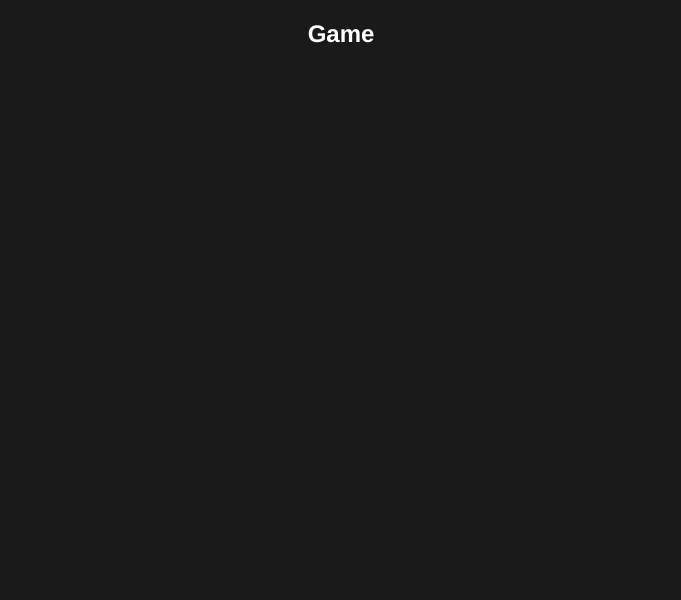
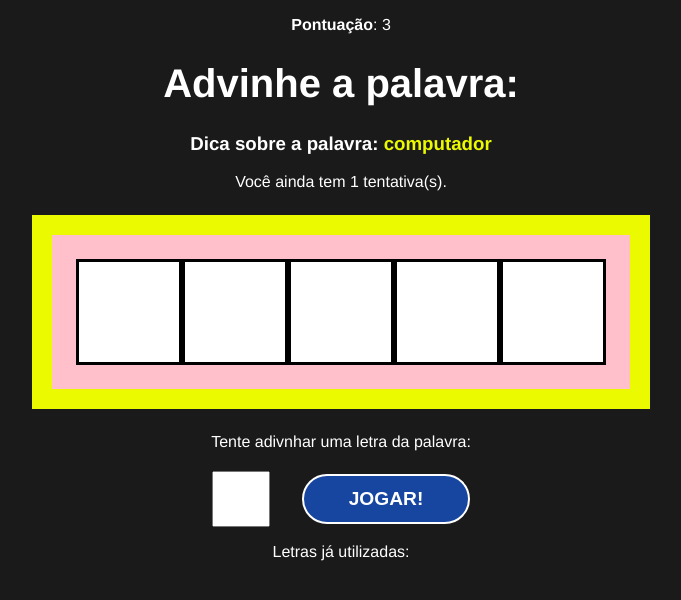
Before and after one commit to DanielKloh/Secret-Word, a React (Vite) app: page / in a window 1280 px wide. Both pictures are taken after a click on the button "COMEÇAR". Shown: the top 600 px of the page, without its empty margins (299-980 px from the left). Built offline with nearby package versions, Linux system fonts and the light colour scheme.

Commit message:
Melhorando o projeto

```diff
--- a/src/App.tsx
+++ b/src/App.tsx
@@ -14,18 +14,24 @@ function App() {
   ];
 
   const [words] = useState(worddList);
-  const [pickedWord, setPickedWord] = useState("");
+  const [pickedWord, setPickedWord] = useState<string[]>([]);
   const [pickedCategory, setPickedCategory] = useState("");
-  const [letters, setLetters] = useState([]);
+  const [letters, setLetters] = useState<string[]>([]);
+
+  const [guessedLetters, setGuessedLetters] = useState<string[]>([]);
+  const [wrongLetters, setWrongLetters] = useState<string[]>([]);
+  const [guesses, setGuesses] = useState(1);
+  const [score, setScore] = useState(3);
 
   const [gameStage, setGameStage] = useState(stages[0].name);
 
   function pickWordAndCategory() {
     const categories = Object.keys(words);
     const category =
-    categories[Math.floor(Math.random() * Object.keys(categories).length)];
+      categories[Math.floor(Math.random() * Object.keys(categories).length)];
 
-    const word = words[category][Math.floor(Math.random() * words[category].length)];
+    const word =
+      words[category][Math.floor(Math.random() * words[category].length)];
 
     return { word, category };
   }
@@ -37,15 +43,51 @@ function App() {
 
     wordLetters = wordLetters.map((l: string) => l.toLowerCase());
 
-    console.log(wordLetters);
+    setPickedWord(word);
+    setPickedCategory(category);
+    setLetters(wordLetters);
 
     setGameStage(stages[1].name);
   };
 
+  function verifiyLetter(letter: string) {
+    const normalizedLetter = letter.toLocaleLowerCase();
+
+    if (
+      guessedLetters.includes(normalizedLetter) ||
+      wrongLetters.includes(normalizedLetter)
+    ) {
+      return;
+    }
+
+    if (letters.includes(normalizedLetter)) {
+      setGuessedLetters((actualGuessedLetters) => [
+        ...actualGuessedLetters,
+        normalizedLetter,
+      ]);
+    } else {
+      setWrongLetters((actualWrongLetters) => [
+        ...actualWrongLetters,
+        normalizedLetter,
+      ]);
+    }
+  }
+
   return (
     <div className="App">
       {gameStage === "start" && <StartScreen startGame={startGame} />}
-      {gameStage === "game" && <Game />}
+      {gameStage === "game" && (
+        <Game
+          verifiyLetter={verifiyLetter}
+          pickedWord={pickedWord}
+          pickedCategory={pickedCategory}
+          letters={letters}
+          guessedLetters={guessedLetters}
+          wrongLetters={wrongLetters}
+          guesses={guesses}
+          score={score}
+        />
+      )}
       {gameStage === "end" && <GameOver />}
     </div>
   );
--- a/src/components/game/game.css
+++ b/src/components/game/game.css
@@ -0,0 +1,51 @@
+.game h1 {
+    font-size: 2.5em;
+  }
+
+  .points span {
+    font-weight: bold;
+  }
+
+  .tip span {
+    color: #ecfa00;
+  }
+
+  .wordContainer {
+    margin: 1.5em;
+    padding: 1.5em;
+    border: 20px solid #ecfa00;
+    display: flex;
+    background-color: pink;
+    color: white;
+  }
+
+  .letter,
+  .blankSquare {
+    font-size: 70px;
+    line-height: 1.5;
+    border: 3px solid #000;
+    height: 100px;
+    width: 100px;
+    text-transform: uppercase;
+    background-color: #fff;
+    color: #000;
+    font-weight: bold;
+  }
+
+  .letterContainer p {
+    margin-bottom: 1.2em;
+  }
+
+  .letterContainer form {
+    display: flex;
+    align-items: center;
+    justify-content: center;
+  }
+
+  .letterContainer input {
+    height: 50px;
+    width: 50px;
+    font-size: 2em;
+    text-align: center;
+    margin-right: 1em;
+  }
--- a/src/components/game/game.tsx
+++ b/src/components/game/game.tsx
@@ -1,12 +1,73 @@
+import { useState, useRef } from "react";
 import "./game.css";
 
-const Game = () => {
+interface data {
+  pickedWord: string[];
+  pickedCategory: any;
+  letters: any;
+  guessedLetters: any;
+  wrongLetters: any;
+  guesses: any;
+  score: any;
+  verifiyLetter: any;
+}
 
-    return(
-        <div>
-        <h2>Game</h2>
-        </div>
-    );
+const Game = (prop: data) => {
+  console.log(prop);
+  const [letter, setLetter] = useState("");
+  const letterInputRef = useRef(null);
+
+  const handleSubmit = (e: any) => {
+    e.preventDefault();
+    prop.verifiyLetter(letter);
+    setLetter("");
+    letterInputRef.current.focus();
+  };
+  return (
+    <div className="game">
+      <p className="points">
+        <span>Pontuação</span>: {prop.score}
+      </p>
+      <h1>Advinhe a palavra:</h1>
+      <h3 className="tip">
+        Dica sobre a palavra: <span>{prop.pickedCategory}</span>
+      </h3>
+      <p>Você ainda tem {prop.guesses} tentativa(s).</p>
+      <div className="wordContainer">
+        {prop.letters.map((letter: string, i: any) =>
+          prop.guessedLetters.includes(letter) ? (
+            <span className="letter" key={i}>
+              {letter}
+            </span>
+          ) : (
+            <span key={i} className="blankSquare"></span>
+          )
+        )}
+      </div>
+      <div className="letterContainer">
+        <p>Tente adivnhar uma letra da palavra:</p>
+
+        <form onSubmit={handleSubmit}>
+          <input
+            type="text"
+            name="letter"
+            // maxLength="1"
+            onChange={(e) => setLetter(e.target.value)}
+            required
+            value={letter}
+            ref={letterInputRef}
+          />
+          <button>Jogar!</button>
+        </form>
+      </div>
+      <div className="wrongLettersContainer">
+        <p>Letras já utilizadas:</p>
+        {prop.wrongLetters.map((letter: any, i: any) => (
+          <span key={i}>{letter}, </span>
+        ))}
+      </div>
+    </div>
+  );
 };
 
 export default Game;
```
